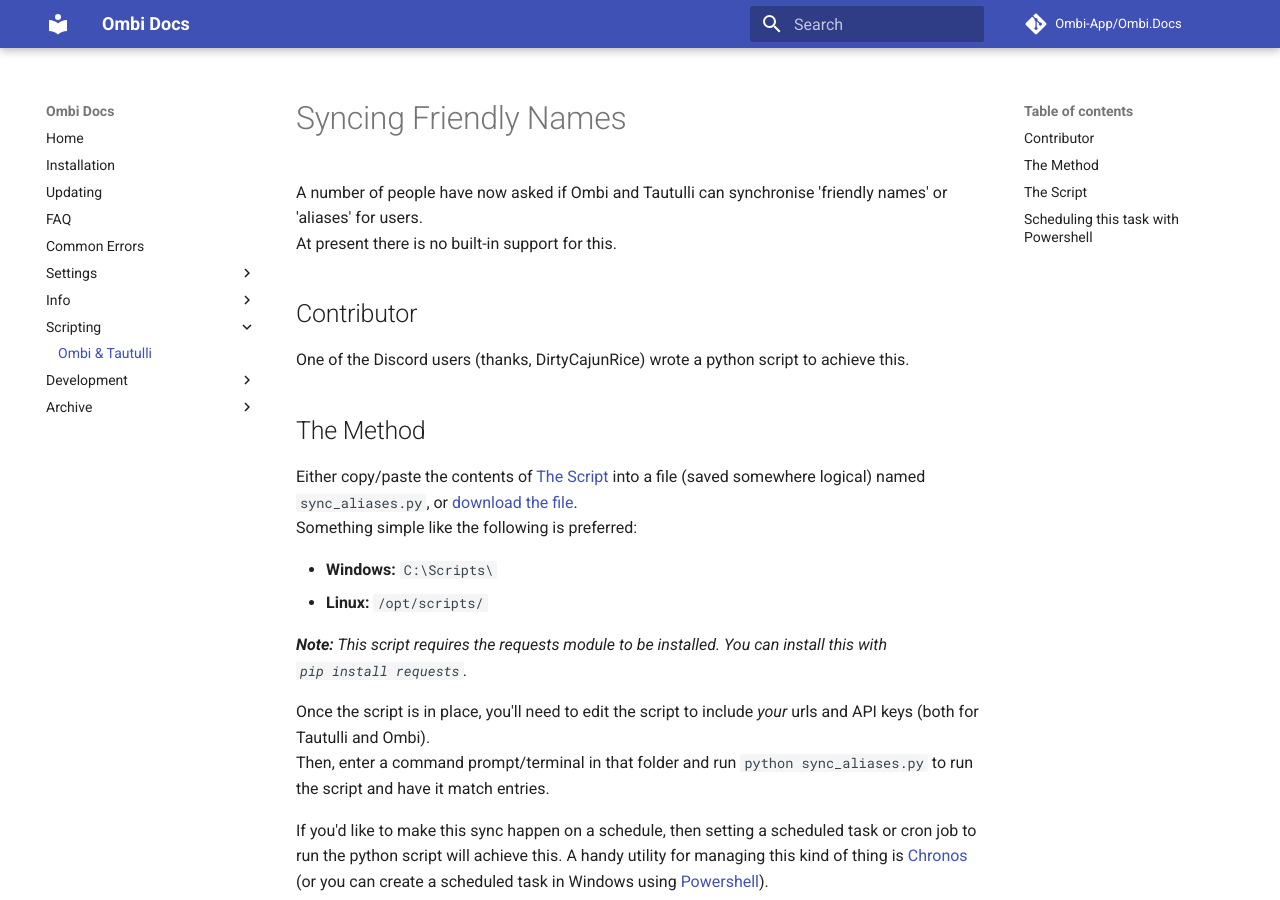
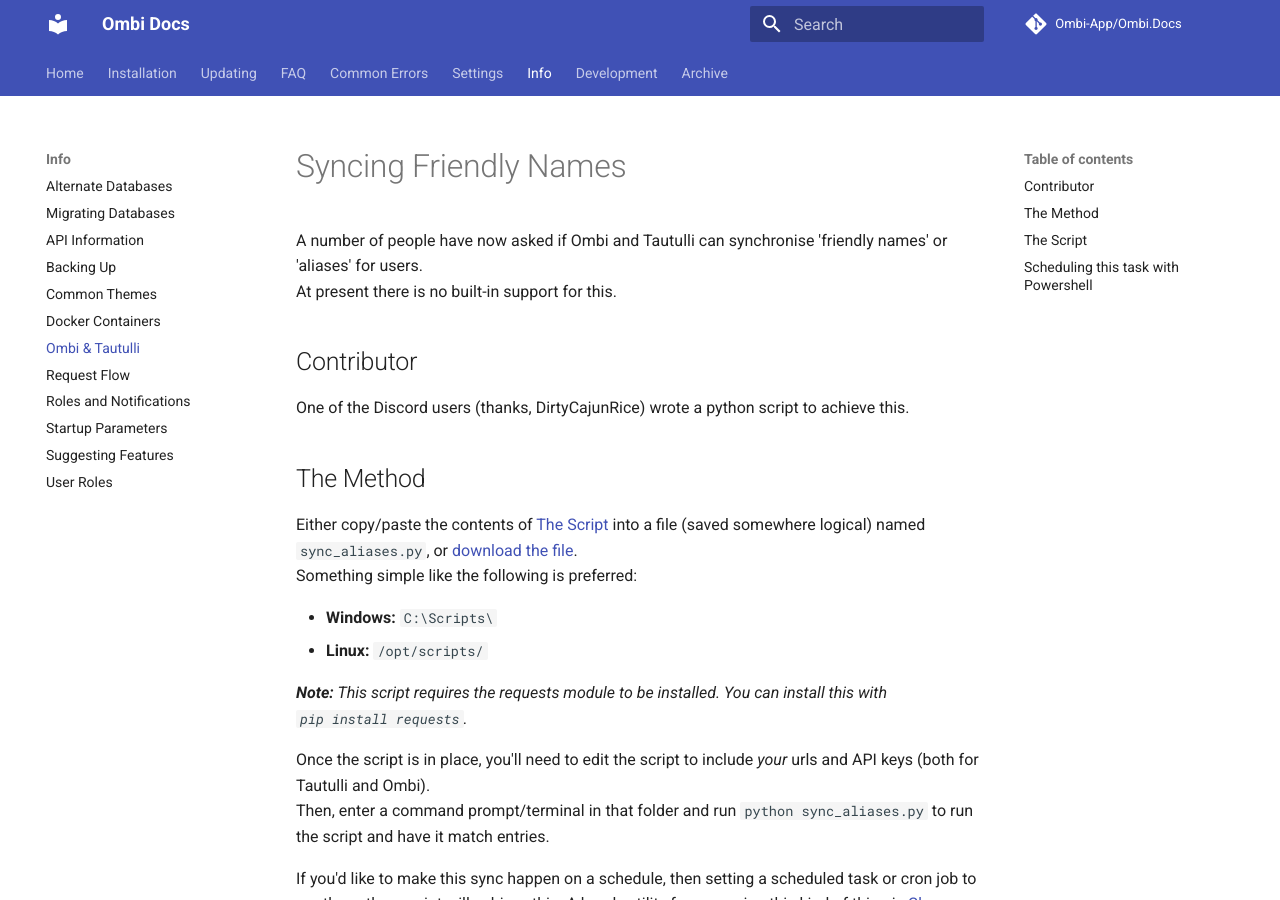
Before and after one commit to Ombi-app/Ombi.Docs, an MkDocs documentation site: the page built from docs/info/ombi-tautulli.md, in a window 1280 px wide and 900 px high. Built offline with MkDocs 1.6.1 and Material for MkDocs 9.7.7, drawn with Linux system fonts in a browser that asks for light colours; comment, search, counter and statistics services are not loaded.

Commit message:
Remove scripting page

```diff
--- a/mkdocs.yml
+++ b/mkdocs.yml
@@ -15,6 +15,7 @@
   code_wrap: true
   features:
     - navigation.instant
+    - navigation.tabs
   favicon: assets/images/ombi/favicon.ico
 #  logo: assets/images/apple-touch-icon.png
 #  palette:
@@ -72,13 +73,12 @@
     - Backing Up: info/backing-up.md
     - Common Themes: info/common-themes.md
     - Docker Containers: info/docker-containers.md
+    - Ombi & Tautulli: info/ombi-tautulli.md
     - Request Flow: info/request-workflow.md
     - Roles and Notifications: info/roles-and-notifications.md
     - Startup Parameters: info/startup-parameters.md
     - Suggesting Features: info/feature-suggestions.md
     - User Roles: info/user-roles.md
-  - Scripting:
-    - Ombi & Tautulli: scripting/ombi-tautulli.md
   - Development:
     - Building Ombi: development/building-ombi.md
     - Translating Ombi: development/translations.md
```
Also changed, not shown: docs/info/ombi-tautulli.md (renamed from docs/scripting/ombi-tautulli.md).
